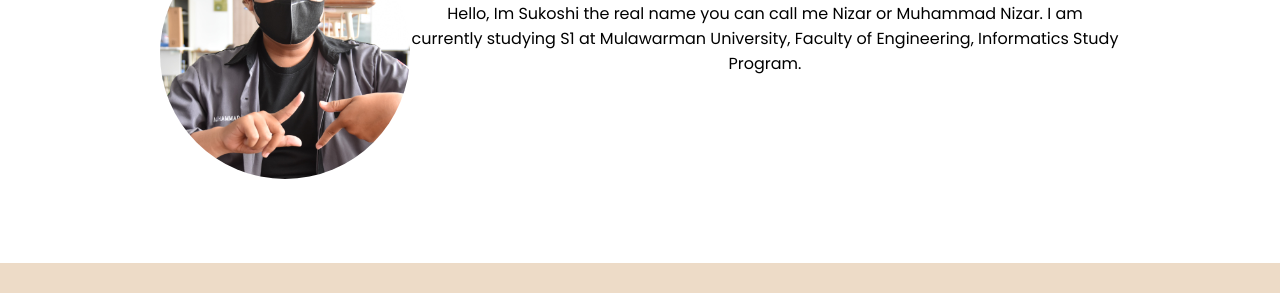
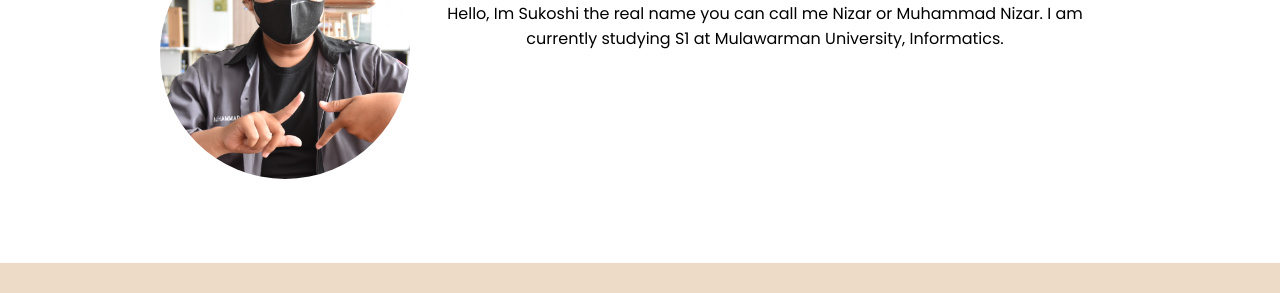
Before and after one commit to Nizares/nizares.github.io, a plain HTML site: page aboutme.html in a window 1280 px wide. Shown: the part 246-539 px from the top of the page. Drawn offline with Linux system fonts and the light colour scheme.

Commit message:
tidy up the files, still editing...

```diff
--- a/aboutme.html
+++ b/aboutme.html
@@ -30,8 +30,7 @@
 
                 <div class="abouttext">
                     <h3>About Me</h3>
-                    <p>Hello, Im Sukoshi the real name you can call me Nizar or Muhammad Nizar. I am currently studying S1 at Mulawarman University,
-                        Faculty of Engineering, Informatics Study Program.</p>
+                    <p>Hello, Im Sukoshi the real name you can call me Nizar or Muhammad Nizar. I am currently studying S1 at Mulawarman University, Informatics.</p>
                 </div>
             </div>
         </section>
```
